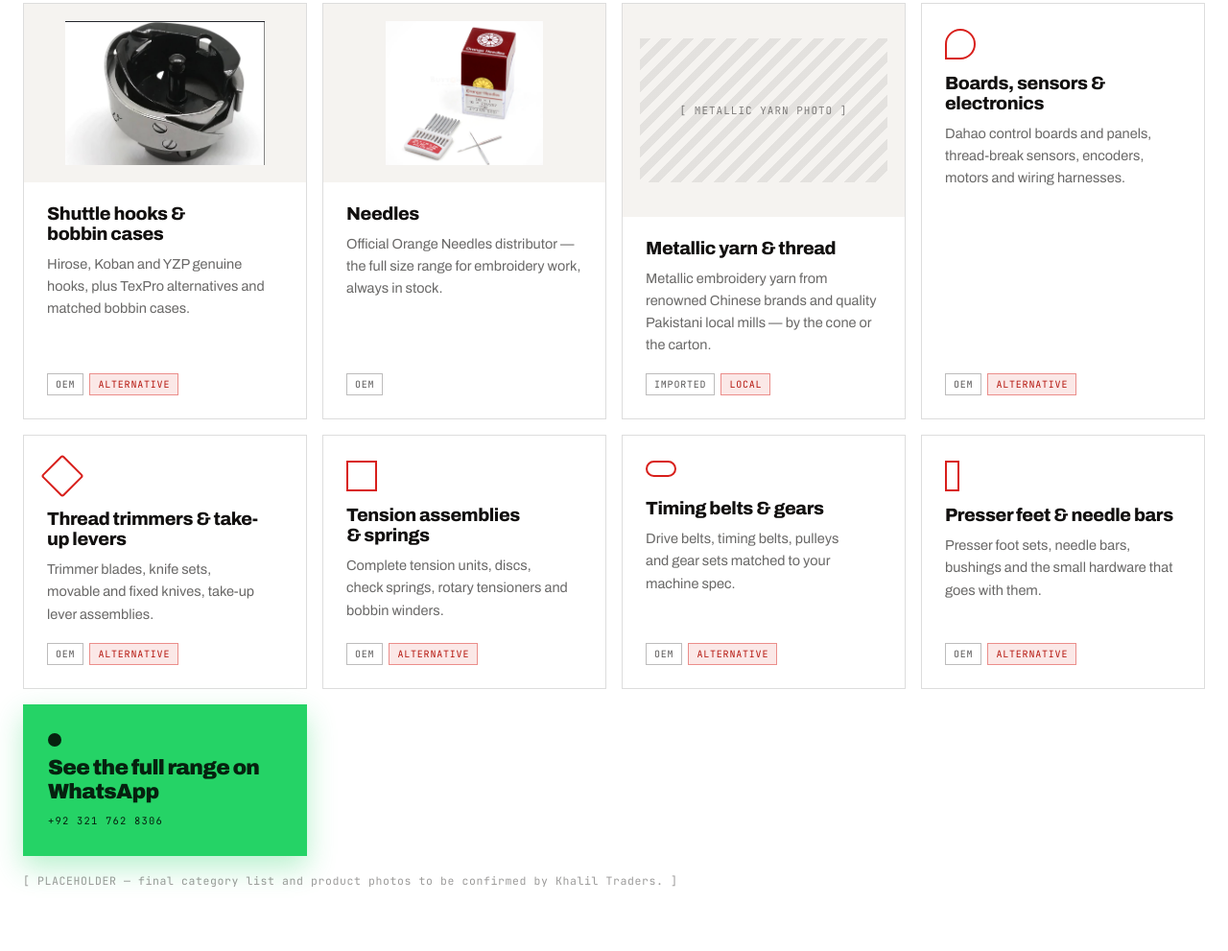
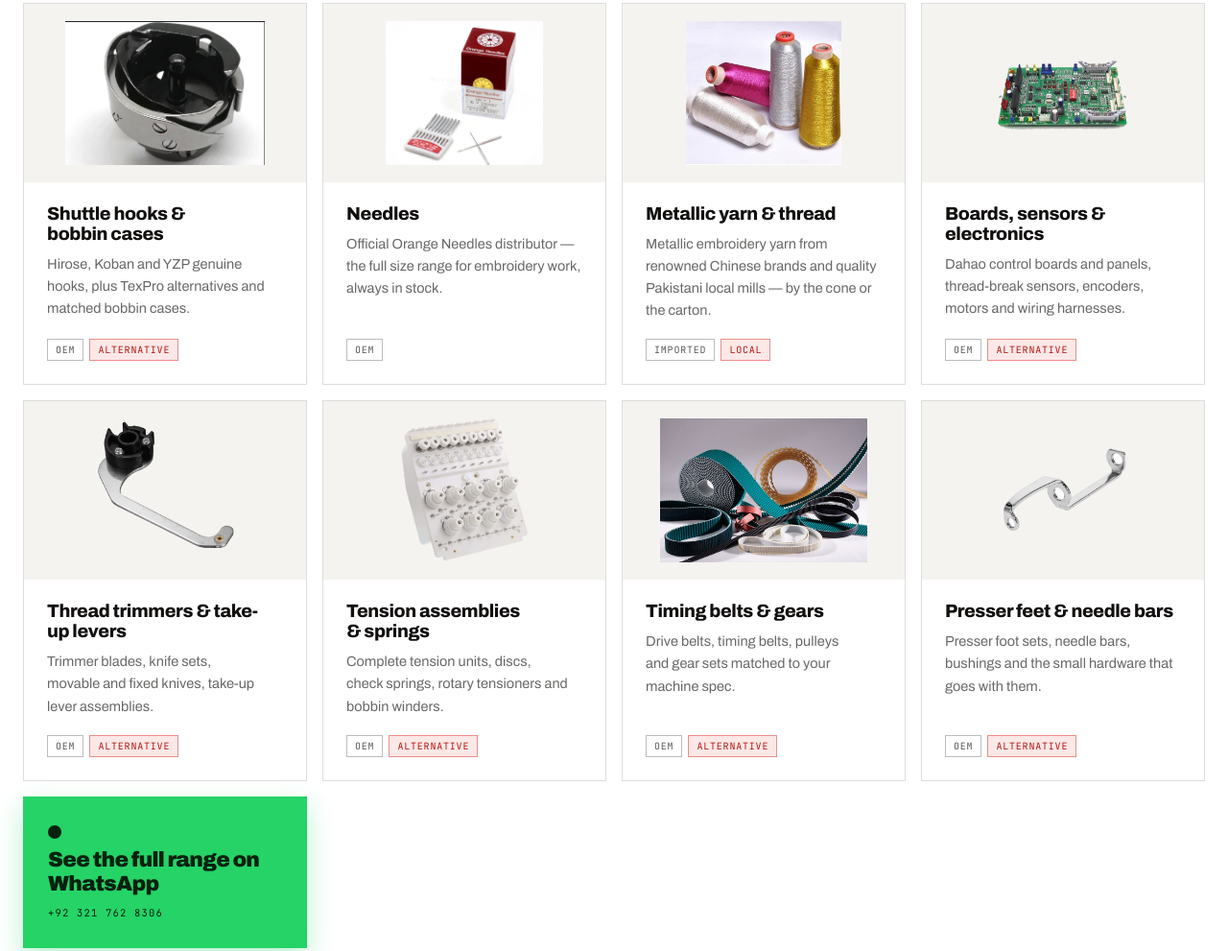
Before and after one commit to HamzaTayyab2234/Khalil-Trader-Site, a plain HTML site: page index.html in a window 1280 px wide. Shown: the part 2583-3574 px from the top of the page at 96% size. Drawn offline with nearby package versions, Linux system fonts and the light colour scheme.

Commit message:
Some Changes

```diff
--- a/index.html
+++ b/index.html
@@ -157,7 +157,7 @@
           <img src="img/logo-great.png" alt="Great" style="max-width: 100%; max-height: 78px; object-fit: contain;" />
         </div>
         <div style="background: #fff; border: 1px solid rgba(18,16,15,.12); padding: 26px; display: grid; place-items: center; min-height: 132px;" style-hover="border-color:#d81f1b;">
-          <img src="img/logo-promaker.png" alt="Promaker" style="max-width: 100%; max-height: 62px; object-fit: contain;" />
+          <img src="img/promaker-logo.png" alt="Promaker" style="max-width: 100%; max-height: 62px; object-fit: contain;" />
         </div>
         <div style="background: #fff; border: 1px solid rgba(18,16,15,.12); padding: 26px; display: grid; place-items: center; min-height: 132px;" style-hover="border-color:#d81f1b;">
           <img src="img/logo-dahao.png" alt="Dahao" style="max-width: 100%; max-height: 82px; object-fit: contain;" />
@@ -203,7 +203,7 @@
         </div>
 
         <div style="border: 1px solid rgba(18,16,15,.14); display: flex; flex-direction: column;" style-hover="border-color:#d81f1b;">
-          <div style="background: #f5f3f0; padding: 18px; display: grid; place-items: center; min-height: 186px;"><div style="width: 100%; height: 150px; background: repeating-linear-gradient(135deg, rgba(18,16,15,.08) 0 8px, transparent 8px 16px); display: grid; place-items: center; font-family: 'JetBrains Mono', monospace; font-size: 11px; letter-spacing: 1px; color: rgba(18,16,15,.5); text-align: center;">[ METALLIC YARN PHOTO ]</div></div>
+          <div style="background: #f5f3f0; padding: 18px; display: grid; place-items: center;"><img src="img/metalic-yarn.png" alt="Metallic yarn cones" style="width: 100%; max-height: 150px; object-fit: contain;" /></div>
           <div style="padding: 22px 24px 24px; display: flex; flex-direction: column; gap: 10px; flex: 1;">
             <div style="font-size: 19px; font-weight: 800; letter-spacing: -.4px;">Metallic yarn &amp; thread</div>
             <div style="font-size: 14.5px; line-height: 1.6; color: rgba(18,16,15,.63);">Metallic embroidery yarn from renowned Chinese brands and quality Pakistani local mills &mdash; by the cone or the carton.</div>
@@ -211,39 +211,49 @@
           </div>
         </div>
 
-        <div style="border: 1px solid rgba(18,16,15,.14); padding: 26px 24px 24px; display: flex; flex-direction: column; gap: 10px;" style-hover="border-color:#d81f1b;">
-          <div style="width: 28px; height: 28px; border: 2px solid #d81f1b; border-radius: 50% 50% 50% 0; margin-bottom: 4px;"></div>
+        <div style="border: 1px solid rgba(18,16,15,.14); display: flex; flex-direction: column;" style-hover="border-color:#d81f1b;">
+          <div style="background: #f5f3f0; padding: 18px; display: grid; place-items: center;"><img src="img/electronic-card.png" alt="Dahao control board" style="width: 100%; max-height: 150px; object-fit: contain;" /></div>
+          <div style="padding: 22px 24px 24px; display: flex; flex-direction: column; gap: 10px; flex: 1;">
             <div style="font-size: 19px; font-weight: 800; letter-spacing: -.4px;">Boards, sensors &amp; electronics</div>
             <div style="font-size: 14.5px; line-height: 1.6; color: rgba(18,16,15,.63);">Dahao control boards and panels, thread-break sensors, encoders, motors and wiring harnesses.</div>
             <div style="margin-top: auto; display: flex; gap: 6px; flex-wrap: wrap; padding-top: 8px;"><span style="font-family: 'JetBrains Mono', monospace; font-size: 10px; letter-spacing: .8px; text-transform: uppercase; border: 1px solid rgba(18,16,15,.28); padding: 4px 8px; color: rgba(18,16,15,.7);">OEM</span><span style="font-family: 'JetBrains Mono', monospace; font-size: 10px; letter-spacing: .8px; text-transform: uppercase; background: rgba(216,31,27,.1); border: 1px solid rgba(216,31,27,.45); padding: 4px 8px; color: #b5170f;">Alternative</span></div>
           </div>
+        </div>
 
-        <div style="border: 1px solid rgba(18,16,15,.14); padding: 26px 24px 24px; display: flex; flex-direction: column; gap: 10px;" style-hover="border-color:#d81f1b;">
-          <div style="width: 28px; height: 28px; border: 2px solid #d81f1b; transform: rotate(45deg); border-radius: 3px; margin-bottom: 8px;"></div>
+        <div style="border: 1px solid rgba(18,16,15,.14); display: flex; flex-direction: column;" style-hover="border-color:#d81f1b;">
+          <div style="background: #f5f3f0; padding: 18px; display: grid; place-items: center;"><img src="img/takeup-lever.png" alt="Take-up lever assembly" style="width: 100%; max-height: 150px; object-fit: contain;" /></div>
+          <div style="padding: 22px 24px 24px; display: flex; flex-direction: column; gap: 10px; flex: 1;">
             <div style="font-size: 19px; font-weight: 800; letter-spacing: -.4px;">Thread trimmers &amp; take-up levers</div>
             <div style="font-size: 14.5px; line-height: 1.6; color: rgba(18,16,15,.63);">Trimmer blades, knife sets, movable and fixed knives, take-up lever assemblies.</div>
             <div style="margin-top: auto; display: flex; gap: 6px; flex-wrap: wrap; padding-top: 8px;"><span style="font-family: 'JetBrains Mono', monospace; font-size: 10px; letter-spacing: .8px; text-transform: uppercase; border: 1px solid rgba(18,16,15,.28); padding: 4px 8px; color: rgba(18,16,15,.7);">OEM</span><span style="font-family: 'JetBrains Mono', monospace; font-size: 10px; letter-spacing: .8px; text-transform: uppercase; background: rgba(216,31,27,.1); border: 1px solid rgba(216,31,27,.45); padding: 4px 8px; color: #b5170f;">Alternative</span></div>
           </div>
+        </div>
 
-        <div style="border: 1px solid rgba(18,16,15,.14); padding: 26px 24px 24px; display: flex; flex-direction: column; gap: 10px;" style-hover="border-color:#d81f1b;">
-          <div style="width: 28px; height: 28px; border: 2px solid #d81f1b; margin-bottom: 4px;"></div>
+        <div style="border: 1px solid rgba(18,16,15,.14); display: flex; flex-direction: column;" style-hover="border-color:#d81f1b;">
+          <div style="background: #f5f3f0; padding: 18px; display: grid; place-items: center;"><img src="img/tension-assembly.png" alt="Tension assembly unit" style="width: 100%; max-height: 150px; object-fit: contain;" /></div>
+          <div style="padding: 22px 24px 24px; display: flex; flex-direction: column; gap: 10px; flex: 1;">
             <div style="font-size: 19px; font-weight: 800; letter-spacing: -.4px;">Tension assemblies &amp; springs</div>
             <div style="font-size: 14.5px; line-height: 1.6; color: rgba(18,16,15,.63);">Complete tension units, discs, check springs, rotary tensioners and bobbin winders.</div>
             <div style="margin-top: auto; display: flex; gap: 6px; flex-wrap: wrap; padding-top: 8px;"><span style="font-family: 'JetBrains Mono', monospace; font-size: 10px; letter-spacing: .8px; text-transform: uppercase; border: 1px solid rgba(18,16,15,.28); padding: 4px 8px; color: rgba(18,16,15,.7);">OEM</span><span style="font-family: 'JetBrains Mono', monospace; font-size: 10px; letter-spacing: .8px; text-transform: uppercase; background: rgba(216,31,27,.1); border: 1px solid rgba(216,31,27,.45); padding: 4px 8px; color: #b5170f;">Alternative</span></div>
           </div>
+        </div>
 
-        <div style="border: 1px solid rgba(18,16,15,.14); padding: 26px 24px 24px; display: flex; flex-direction: column; gap: 10px;" style-hover="border-color:#d81f1b;">
-          <div style="width: 28px; height: 13px; border: 2px solid #d81f1b; border-radius: 20px; margin-bottom: 12px;"></div>
+        <div style="border: 1px solid rgba(18,16,15,.14); display: flex; flex-direction: column;" style-hover="border-color:#d81f1b;">
+          <div style="background: #f5f3f0; padding: 18px; display: grid; place-items: center;"><img src="img/belts.png" alt="Timing belts" style="width: 100%; max-height: 150px; object-fit: contain;" /></div>
+          <div style="padding: 22px 24px 24px; display: flex; flex-direction: column; gap: 10px; flex: 1;">
             <div style="font-size: 19px; font-weight: 800; letter-spacing: -.4px;">Timing belts &amp; gears</div>
             <div style="font-size: 14.5px; line-height: 1.6; color: rgba(18,16,15,.63);">Drive belts, timing belts, pulleys and gear sets matched to your machine spec.</div>
             <div style="margin-top: auto; display: flex; gap: 6px; flex-wrap: wrap; padding-top: 8px;"><span style="font-family: 'JetBrains Mono', monospace; font-size: 10px; letter-spacing: .8px; text-transform: uppercase; border: 1px solid rgba(18,16,15,.28); padding: 4px 8px; color: rgba(18,16,15,.7);">OEM</span><span style="font-family: 'JetBrains Mono', monospace; font-size: 10px; letter-spacing: .8px; text-transform: uppercase; background: rgba(216,31,27,.1); border: 1px solid rgba(216,31,27,.45); padding: 4px 8px; color: #b5170f;">Alternative</span></div>
           </div>
+        </div>
 
-        <div style="border: 1px solid rgba(18,16,15,.14); padding: 26px 24px 24px; display: flex; flex-direction: column; gap: 10px;" style-hover="border-color:#d81f1b;">
-          <div style="width: 11px; height: 28px; border: 2px solid #d81f1b; margin-bottom: 4px;"></div>
+        <div style="border: 1px solid rgba(18,16,15,.14); display: flex; flex-direction: column;" style-hover="border-color:#d81f1b;">
+          <div style="background: #f5f3f0; padding: 18px; display: grid; place-items: center;"><img src="img/pressure-foot.png" alt="Presser foot bracket" style="width: 100%; max-height: 150px; object-fit: contain;" /></div>
+          <div style="padding: 22px 24px 24px; display: flex; flex-direction: column; gap: 10px; flex: 1;">
             <div style="font-size: 19px; font-weight: 800; letter-spacing: -.4px;">Presser feet &amp; needle bars</div>
             <div style="font-size: 14.5px; line-height: 1.6; color: rgba(18,16,15,.63);">Presser foot sets, needle bars, bushings and the small hardware that goes with them.</div>
             <div style="margin-top: auto; display: flex; gap: 6px; flex-wrap: wrap; padding-top: 8px;"><span style="font-family: 'JetBrains Mono', monospace; font-size: 10px; letter-spacing: .8px; text-transform: uppercase; border: 1px solid rgba(18,16,15,.28); padding: 4px 8px; color: rgba(18,16,15,.7);">OEM</span><span style="font-family: 'JetBrains Mono', monospace; font-size: 10px; letter-spacing: .8px; text-transform: uppercase; background: rgba(216,31,27,.1); border: 1px solid rgba(216,31,27,.45); padding: 4px 8px; color: #b5170f;">Alternative</span></div>
+          </div>
         </div>
 
         <a href="https://wa.me/923217628306" target="_blank" rel="noopener" style="background: #25d366; color: #06210f; padding: 30px 26px; display: flex; flex-direction: column; justify-content: center; gap: 10px; box-shadow: 0 12px 28px rgba(37,211,102,.32);" style-hover="background:#1ebe5a;color:#fff;">
@@ -253,7 +263,6 @@
         </a>
       </div>
 
-      <div style="margin-top: 18px; font-family: 'JetBrains Mono', monospace; font-size: 11.5px; letter-spacing: .6px; color: rgba(18,16,15,.42);">[ PLACEHOLDER &mdash; final category list and product photos to be confirmed by Khalil Traders. ]</div>
     </div>
   </section>
 
@@ -331,9 +340,7 @@
         <div style="min-width: 0;"><img src="img/owner.jpg" alt="Owner at the shop" style="width: 100%; aspect-ratio: 1; object-fit: cover;" /></div>
         <div style="grid-column: span 2; min-width: 0;"><img src="img/shop-interior.jpg" alt="Counter and staff at the Faisalabad shop" style="width: 100%; aspect-ratio: 16 / 10; object-fit: cover;" /></div>
         <div style="min-width: 0; background: #fff; border: 1px solid rgba(18,16,15,.14); aspect-ratio: 1; display: flex; flex-direction: column; justify-content: center; gap: 8px; padding: 22px;">
-          <div style="font-size: 17px; font-weight: 800; letter-spacing: -.3px; line-height: 1.25;">More photos coming soon.</div>
-          <div style="font-family: 'JetBrains Mono', monospace; font-size: 10.5px; letter-spacing: 1.1px; text-transform: uppercase; color: rgba(18,16,15,.45);">[ Placeholder tile ]</div>
-        </div>
+          <div style="font-size: 17px; font-weight: 800; letter-spacing: -.3px; line-height: 1.25;">More photos coming soon.</div>        </div>
       </div>
     </div>
   </section>
@@ -420,7 +427,7 @@
           </div>
           <div style="padding: 24px 0; border-bottom: 1px solid rgba(18,16,15,.15);">
             <div style="font-size: 18px; font-weight: 800; margin-bottom: 8px;">Do you deliver outside Faisalabad and Hafizabad?</div>
-            <div style="font-size: 15.5px; line-height: 1.65; color: rgba(18,16,15,.66);">[ Placeholder &mdash; confirm courier arrangements and payment method. ]</div>
+            <div style="font-size: 15.5px; line-height: 1.65; color: rgba(18,16,15,.66);">Yes &mdash; we ship nationwide by courier. Send us the part or model on WhatsApp and we&rsquo;ll confirm price and delivery time before you pay.</div>
           </div>
           <div style="padding: 24px 0; border-bottom: 1px solid rgba(18,16,15,.15);">
             <div style="font-size: 18px; font-weight: 800; margin-bottom: 8px;">What&rsquo;s the difference between OEM and TexPro?</div>
```
Also changed, not shown: img/belts.png (added), img/electronic-card.png (added), img/logo-promaker.png (deleted), img/metalic-yarn.png (added), img/pressure-foot.png (added), img/promaker-logo.png (added), img/takeup-lever.png (added), img/tension-assembly.png (added). Lines whose indentation alone changed are shown as unchanged.
